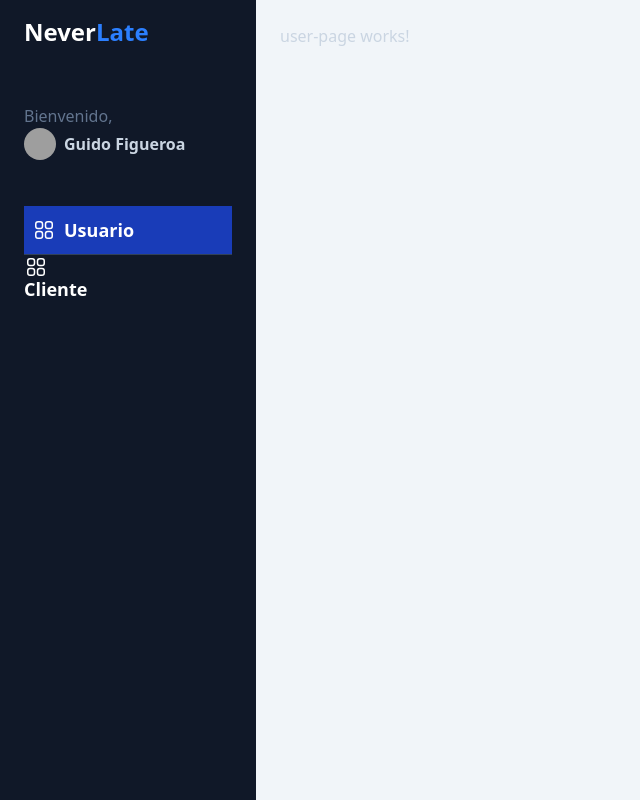
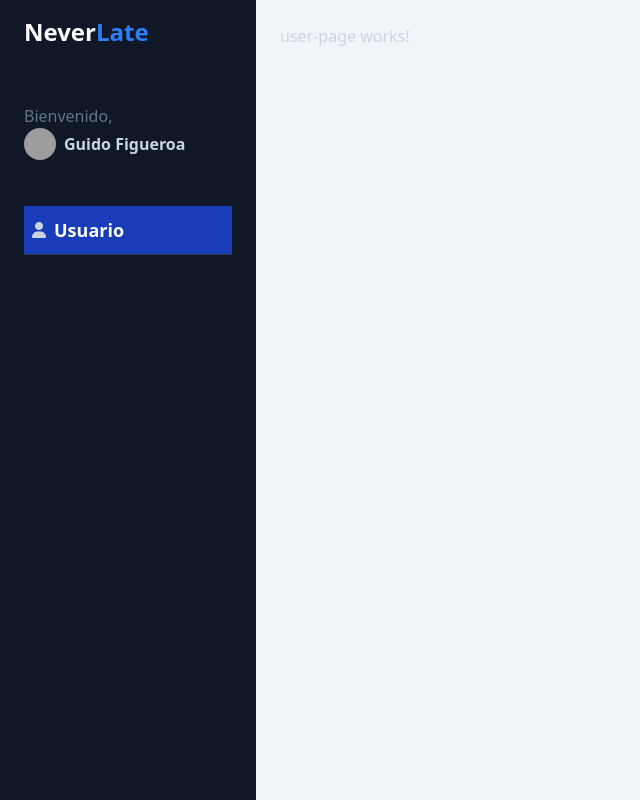
Before and after one commit to GuidoFC/NeverLate, an Angular app: page /dashboard/user in a window 1280 px wide. Shown: the whole page, without its empty margins (0-640 px from the left). Built offline with nearby package versions, Linux system fonts and the light colour scheme; grey boxes are pictures that could not be loaded.

Commit message:
puedo crear los botones para navegar en las diferentes paginas

```diff
--- a/src/app/dashboard/components/dashboard-side-menu/dashboard-side-menu-options/dashboard-side-menu-options.html
+++ b/src/app/dashboard/components/dashboard-side-menu/dashboard-side-menu-options/dashboard-side-menu-options.html
@@ -1,34 +1,18 @@
 <div id="nav" class="w-full px-6">
-  <a [routerLink]="['/dashboard/user']"
+  @for (item of menuOption; track item.route) {
+
+    <a [routerLink]="item.route"
        routerLinkActive=" bg-blue-800"
        class="w-full px-2 inline-flex space-x-2 items-center border-b border-slate-700 py-3 hover:bg-white/5 transition ease-linear duration-150">
       <div>
-      <svg xmlns="http://www.w3.org/2000/svg" fill="none" viewBox="0 0 24 24" stroke-width="1.5"
-           stroke="currentColor" class="w-6 h-6 text-white">
-        <path stroke-linecap="round" stroke-linejoin="round"
-              d="M3.75 6A2.25 2.25 0 016 3.75h2.25A2.25 2.25 0 0110.5 6v2.25a2.25 2.25 0 01-2.25 2.25H6a2.25 2.25 0 01-2.25-2.25V6zM3.75 15.75A2.25 2.25 0 016 13.5h2.25a2.25 2.25 0 012.25 2.25V18a2.25 2.25 0 01-2.25 2.25H6A2.25 2.25 0 013.75 18v-2.25zM13.5 6a2.25 2.25 0 012.25-2.25H18A2.25 2.25 0 0120.25 6v2.25A2.25 2.25 0 0118 10.5h-2.25a2.25 2.25 0 01-2.25-2.25V6zM13.5 15.75a2.25 2.25 0 012.25-2.25H18a2.25 2.25 0 012.25 2.25V18A2.25 2.25 0 0118 20.25h-2.25A2.25 2.25 0 0113.5 18v-2.25z"/>
-      </svg>
+        <i [class]="item.icon"></i>
 
       </div>
       <div class="flex flex-col">
-      <span class="text-lg font-bold leading-5 text-white">Usuario</span>
+        <span class="text-lg font-bold leading-5 text-white"> {{ item.label }}</span>
       </div>
     </a>
-
-  <a [routerLink]="['/dashboard/client']"
-     >
-    <div>
-      <svg xmlns="http://www.w3.org/2000/svg" fill="none" viewBox="0 0 24 24" stroke-width="1.5"
-           stroke="currentColor" class="w-6 h-6 text-white">
-        <path stroke-linecap="round" stroke-linejoin="round"
-              d="M3.75 6A2.25 2.25 0 016 3.75h2.25A2.25 2.25 0 0110.5 6v2.25a2.25 2.25 0 01-2.25 2.25H6a2.25 2.25 0 01-2.25-2.25V6zM3.75 15.75A2.25 2.25 0 016 13.5h2.25a2.25 2.25 0 012.25 2.25V18a2.25 2.25 0 01-2.25 2.25H6A2.25 2.25 0 013.75 18v-2.25zM13.5 6a2.25 2.25 0 012.25-2.25H18A2.25 2.25 0 0120.25 6v2.25A2.25 2.25 0 0118 10.5h-2.25a2.25 2.25 0 01-2.25-2.25V6zM13.5 15.75a2.25 2.25 0 012.25-2.25H18a2.25 2.25 0 012.25 2.25V18A2.25 2.25 0 0118 20.25h-2.25A2.25 2.25 0 0113.5 18v-2.25z"/>
-      </svg>
-
-    </div>
-    <div class="flex flex-col">
-      <span class="text-lg font-bold leading-5 text-white">Cliente</span>
-    </div>
-  </a>
+  }
 
 
 </div>
--- a/src/app/dashboard/components/dashboard-side-menu/dashboard-side-menu-options/dashboard-side-menu-options.ts
+++ b/src/app/dashboard/components/dashboard-side-menu/dashboard-side-menu-options/dashboard-side-menu-options.ts
@@ -14,8 +14,8 @@ import {RouterLink, RouterLinkActive} from '@angular/router';
 export class DashboardSideMenuOptions {
 
   menuOption: menuOption[] = [{
-    icon: '',
-    label: '',
-    route: ''
+    icon: 'fa-solid fa-user',
+    label: 'Usuario',
+    route: '/dashboard/user'
   }]
 }
--- a/src/index.html
+++ b/src/index.html
@@ -6,6 +6,7 @@
   <base href="/">
   <meta name="viewport" content="width=device-width, initial-scale=1">
   <link rel="icon" type="image/x-icon" href="favicon.ico">
+  <link rel="stylesheet" href="https://cdnjs.cloudflare.com/ajax/libs/font-awesome/6.7.1/css/all.min.css" integrity="sha512-5Hs3dF2AEPkpNAR7UiOHba+lRSJNeM2ECkwxUIxC1Q/FLycGTbNapWXB4tP889k5T5Ju8fs4b1P5z/iB4nMfSQ==" crossorigin="anonymous" referrerpolicy="no-referrer" />
 </head>
 <body>
   <app-root></app-root>
```
Lines whose indentation alone changed are shown as unchanged.
